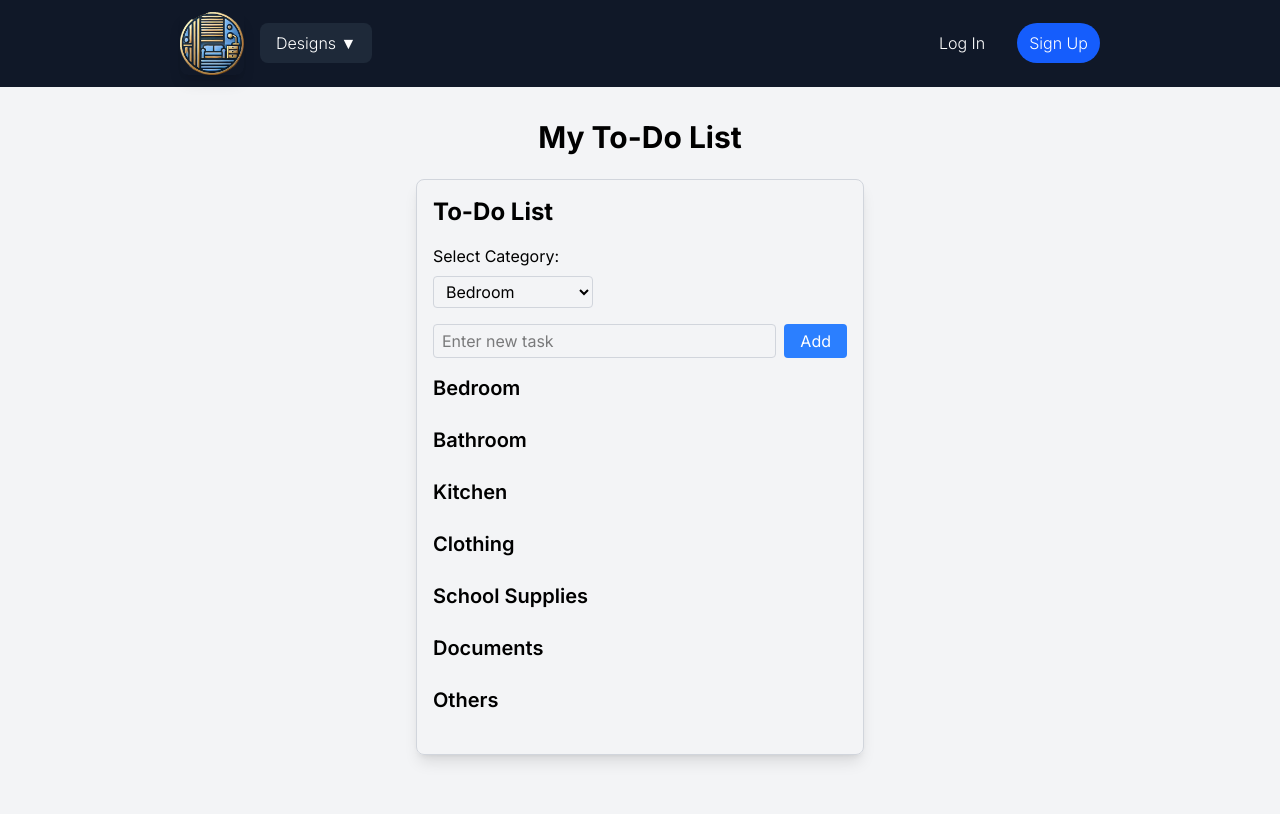
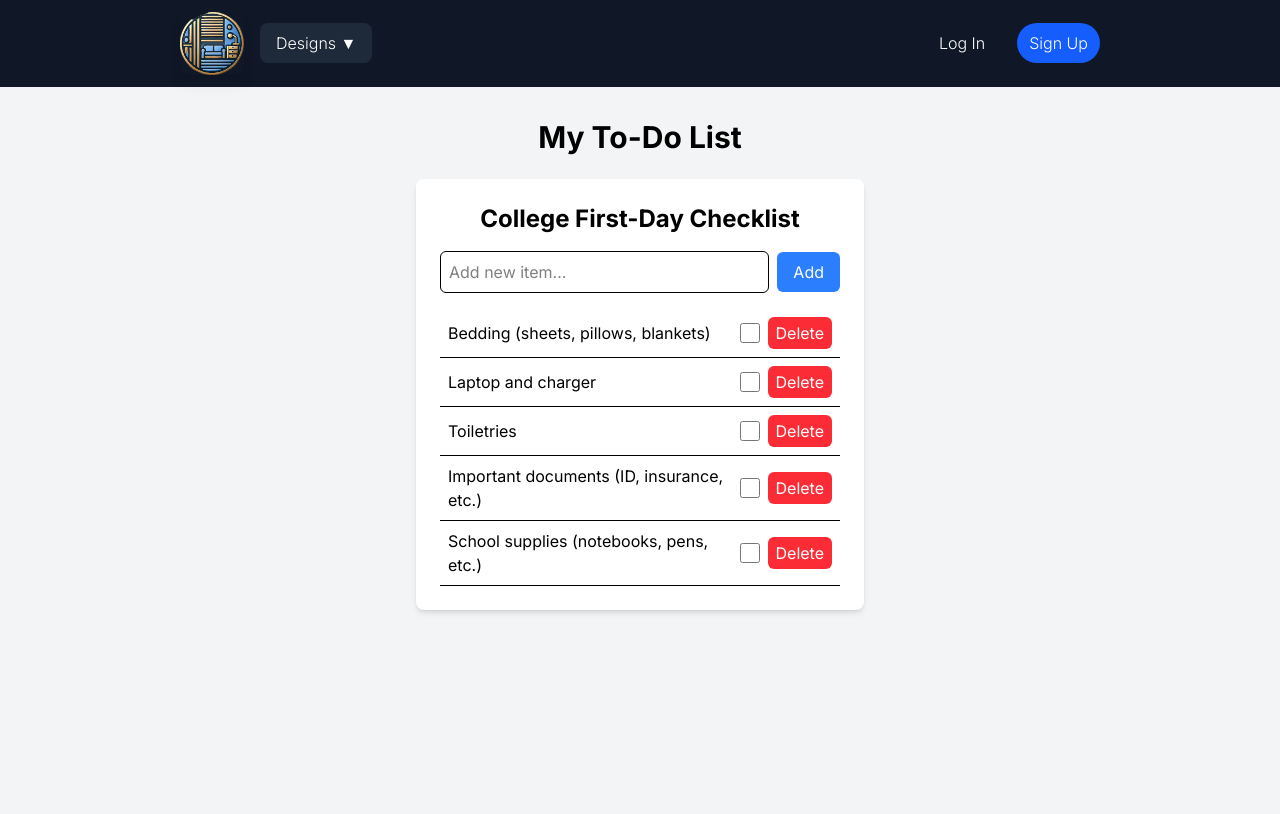
Before and after one commit to chewton2k/UCLADesign, a React (Vite) app in the folder frontend/: page /create-design in a window 1280 px wide. Shown: the top 814 px of the page. Built offline with nearby package versions, Linux system fonts and the light colour scheme.

Commit message:
finished checklist

```diff
--- /dev/null
+++ b/frontend/src/components/Checklist.jsx
@@ -0,0 +1,89 @@
+import React, { useState, useEffect } from 'react';
+
+const Checklist = () => {
+    const [items, setItems] = useState(() => {
+        const savedItems = window.sessionStorage.getItem('checklistItems');
+        return savedItems ? JSON.parse(savedItems) : [
+            { id: 1, text: 'Bedding (sheets, pillows, blankets)', checked: false },
+            { id: 2, text: 'Laptop and charger', checked: false },
+            { id: 3, text: 'Toiletries', checked: false },
+            { id: 4, text: 'Important documents (ID, insurance, etc.)', checked: false },
+            { id: 5, text: 'School supplies (notebooks, pens, etc.)', checked: false }
+        ];
+    });
+
+    const [newItem, setNewItem] = useState('');
+
+    useEffect(() => {
+        window.sessionStorage.setItem('checklistItems', JSON.stringify(items));
+    }, [items]);
+
+    const toggleCheck = (id) => {
+        const updatedItems = items.map(item =>
+            item.id === id ? { ...item, checked: !item.checked } : item
+        );
+        setItems([...updatedItems].sort((a, b) => a.checked - b.checked));
+    };
+
+    const addItem = () => {
+        if (newItem.trim()) {
+            const uncheckedItems = items.filter(item => !item.checked);
+            const checkedItems = items.filter(item => item.checked);
+            setItems([{ id: Date.now(), text: newItem, checked: false }, ...uncheckedItems, ...checkedItems]);
+            setNewItem('');
+        }
+    };
+
+    const deleteItem = (id) => {
+        setItems(items.filter(item => item.id !== id));
+    };
+
+    return (
+        <div className="max-w-md mx-auto bg-white p-6 rounded-lg shadow-md">
+            <h1 className="text-2xl font-bold mb-4 text-center">College First-Day Checklist</h1>
+
+            <div className="flex items-center mb-4">
+                <input
+                    type="text"
+                    value={newItem}
+                    onChange={(e) => setNewItem(e.target.value)}
+                    placeholder="Add new item..."
+                    className="flex-grow p-2 border rounded-md focus:outline-none focus:ring-2 focus:ring-blue-400"
+                />
+                <button
+                    onClick={addItem}
+                    className="ml-2 px-4 py-2 bg-blue-500 text-white rounded-md hover:bg-blue-600">
+                    Add
+                </button>
+            </div>
+
+            <div className="max-h-100 overflow-y-auto">
+                <ul>
+                    {items.map(item => (
+                        <li
+                            key={item.id}
+                            className={`flex items-center justify-between p-2 border-b ${item.checked ? 'opacity-50' : ''}`}
+                        >
+                            <span>{item.text}</span>
+                            <div className="flex items-center">
+                                <input
+                                    type="checkbox"
+                                    checked={item.checked}
+                                    onChange={() => toggleCheck(item.id)}
+                                    className="ml-2 h-5 w-5 cursor-pointer"
+                                />
+                                <button
+                                    onClick={() => deleteItem(item.id)}
+                                    className="ml-2 px-2 py-1 bg-red-500 text-white rounded-md hover:bg-red-600">
+                                    Delete
+                                </button>
+                            </div>
+                        </li>
+                    ))}
+                </ul>
+            </div>
+        </div>
+    );
+};
+
+export default Checklist;
--- a/frontend/src/pages/CreateDesignPage.jsx
+++ b/frontend/src/pages/CreateDesignPage.jsx
@@ -2,6 +2,7 @@ import React from 'react';
 import HomePageTop from '../components/HomePageTop';
 import HomePageBottom from "../components/HomePageBottom";
 import TodoListForm from '../components/TodoListForm';
+import CheckList from '../components/Checklist';
 
 const CreateDesignPage = () => {
     return (
@@ -10,7 +11,8 @@ const CreateDesignPage = () => {
             <main className="flex-grow">
             <div className="min-h-screen bg-gray-100 p-8">
                  <h1 className="text-3xl font-bold text-center mb-6">My To-Do List</h1>
-                 <TodoListForm />
+                 <CheckList/>
+                {/* <TodoListForm /> */}
             </div>
                 {/* Separator for the last section and footer */}
                 <div className="py-50"></div>
```
